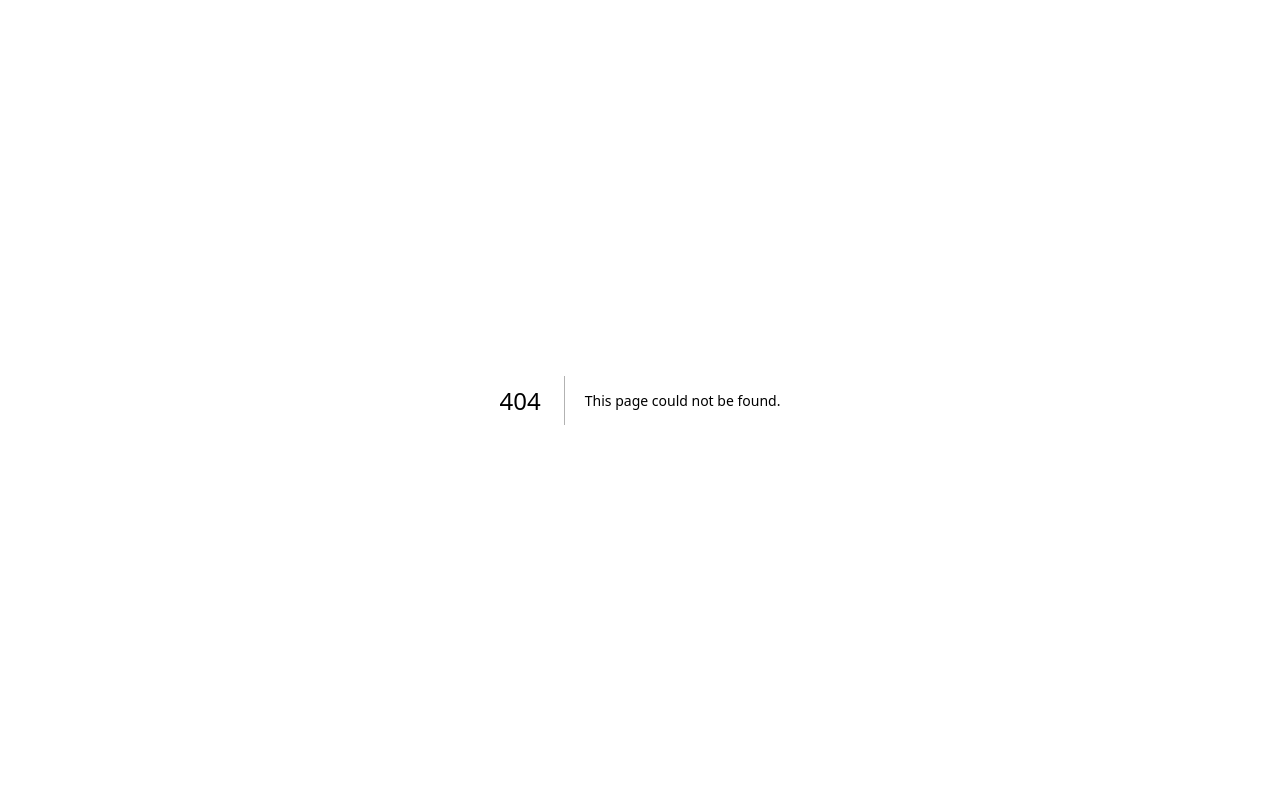
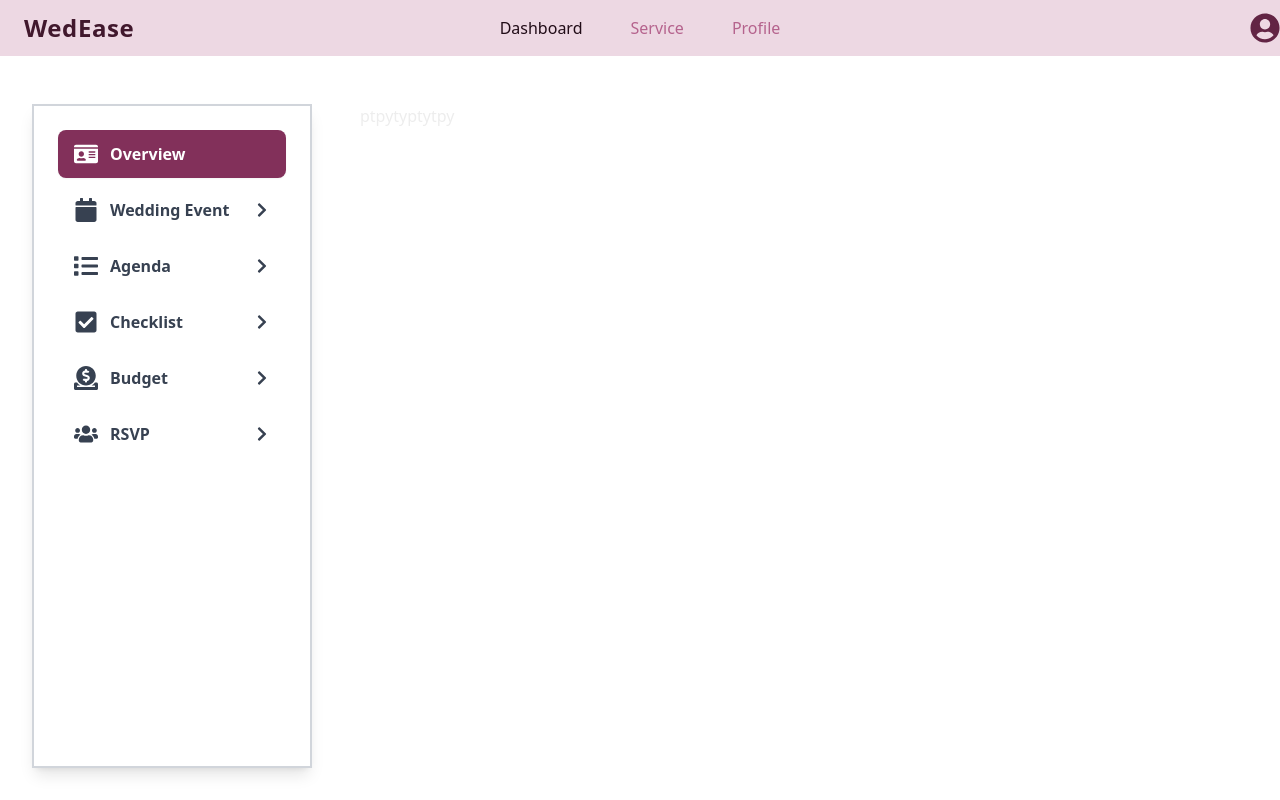
Before and after one commit to mandara-samanalee/WedEase_frontend, a Next.js app: page /customer/dashboard/overview in a window 1280 px wide. Before the commit this address had no page. Built offline with nearby package versions, Linux system fonts and the light colour scheme.

Commit message:
add dashbaord section side nav and route structure

```diff
--- a/src/components/CustomerLayout/CustomerSidebar.tsx
+++ b/src/components/CustomerLayout/CustomerSidebar.tsx
@@ -1,7 +1,7 @@
-import { FaUser, FaLock } from "react-icons/fa";
-import { MdAssignmentInd } from "react-icons/md";
-import { HiBookmark, HiSearch } from "react-icons/hi"; // Added HiSearch for browse
-import React from "react";
+"use client";
+import { FaUser, FaLock, FaCalendar, FaList, FaCheckSquare, FaUsers, FaChevronDown, FaChevronRight, FaDonate, FaIdCard } from "react-icons/fa";
+import { HiBookmark, HiSearch } from "react-icons/hi";
+import React, { useState } from "react";
 import { usePathname } from "next/navigation";
 
 interface CustomerSidebarProps {
@@ -15,20 +15,194 @@ export default function CustomerSidebar({ activeSection }: CustomerSidebarProps)
     : pathname.startsWith('/customer/profile') ? 'profile'
     : activeSection;
 
+  // State to track expanded sections
+  const [expandedSections, setExpandedSections] = useState({
+    weddingEvent: false,
+    agenda: false,
+    checklist: false,
+    budget: false,
+    rsvp: false,
+  });
+
+  // Toggle function for expanding/collapsing sections
+  const toggleSection = (section: keyof typeof expandedSections) => {
+    setExpandedSections((prev) => ({
+      ...prev,
+      [section]: !prev[section],
+    }));
+  };
+
   const renderSidebarContent = () => {
     switch (currentSection) {
       case 'dashboard':
         return (
           <>
+            {/* Overview (no sub-sections) */}
             <a
               href="/customer/dashboard/overview"
               className={`flex items-center gap-3 px-4 py-3 rounded-lg font-semibold text-m transition-all ${
                 pathname === '/customer/dashboard/overview' ? 'bg-purple-600 text-white shadow-sm' : 'text-gray-700 hover:bg-purple-50 hover:text-purple-700'
               }`}
             >
-              <MdAssignmentInd className="text-2xl" />
+              <FaIdCard className="text-2xl" />
               Overview
             </a>
+            {/* Wedding Event */}
+            <div className="mt-2">
+              <button
+                onClick={() => toggleSection('weddingEvent')}
+                className="flex items-center gap-3 px-4 py-3 w-full text-left font-semibold text-m text-gray-700 hover:bg-purple-50 hover:text-purple-700"
+              >
+                <FaCalendar className="text-2xl" />
+                Wedding Event
+                {expandedSections.weddingEvent ? <FaChevronDown className="ml-auto" /> : <FaChevronRight className="ml-auto" />}
+              </button>
+              {expandedSections.weddingEvent && (
+                <div className="ml-6">
+                  <a
+                    href="/customer/dashboard/wedding-event/create"
+                    className={`flex items-center gap-3 px-4 py-3 rounded-lg font-semibold text-m transition-all ${
+                      pathname === '/customer/dashboard/wedding-event/create' ? 'bg-purple-600 text-white shadow-sm' : 'text-gray-700 hover:bg-purple-50 hover:text-purple-700'
+                    }`}
+                  >
+                    Create Event
+                  </a>
+                  <a
+                    href="/customer/dashboard/wedding-event/view"
+                    className={`flex items-center gap-3 px-4 py-3 rounded-lg font-semibold text-m transition-all ${
+                      pathname === '/customer/dashboard/wedding-event/view' ? 'bg-purple-600 text-white shadow-sm' : 'text-gray-700 hover:bg-purple-50 hover:text-purple-700'
+                    }`}
+                  >
+                    View Events
+                  </a>
+                </div>
+              )}
+            </div>
+            {/* Agenda */}
+            <div className="mt-2">
+              <button
+                onClick={() => toggleSection('agenda')}
+                className="flex items-center gap-3 px-4 py-3 w-full text-left font-semibold text-m text-gray-700 hover:bg-purple-50 hover:text-purple-700"
+              >
+                <FaList className="text-2xl" />
+                Agenda
+                {expandedSections.agenda ? <FaChevronDown className="ml-auto" /> : <FaChevronRight className="ml-auto" />}
+              </button>
+              {expandedSections.agenda && (
+                <div className="ml-6">
+                  <a
+                    href="/customer/dashboard/agenda/create"
+                    className={`flex items-center gap-3 px-4 py-3 rounded-lg font-semibold text-m transition-all ${
+                      pathname === '/customer/dashboard/agenda/create' ? 'bg-purple-600 text-white shadow-sm' : 'text-gray-700 hover:bg-purple-50 hover:text-purple-700'
+                    }`}
+                  >
+                    Create Agenda
+                  </a>
+                  <a
+                    href="/customer/dashboard/agenda/view"
+                    className={`flex items-center gap-3 px-4 py-3 rounded-lg font-semibold text-m transition-all ${
+                      pathname === '/customer/dashboard/agenda/view' ? 'bg-purple-600 text-white shadow-sm' : 'text-gray-700 hover:bg-purple-50 hover:text-purple-700'
+                    }`}
+                  >
+                    View Agenda
+                  </a>
+                </div>
+              )}
+            </div>
+            {/* Checklist */}
+            <div className="mt-2">
+              <button
+                onClick={() => toggleSection('checklist')}
+                className="flex items-center gap-3 px-4 py-3 w-full text-left font-semibold text-m text-gray-700 hover:bg-purple-50 hover:text-purple-700"
+              >
+                <FaCheckSquare className="text-2xl" />
+                Checklist
+                {expandedSections.checklist ? <FaChevronDown className="ml-auto" /> : <FaChevronRight className="ml-auto" />}
+              </button>
+              {expandedSections.checklist && (
+                <div className="ml-6">
+                  <a
+                    href="/customer/dashboard/checklist/create"
+                    className={`flex items-center gap-3 px-4 py-3 rounded-lg font-semibold text-m transition-all ${
+                      pathname === '/customer/dashboard/checklist/create' ? 'bg-purple-600 text-white shadow-sm' : 'text-gray-700 hover:bg-purple-50 hover:text-purple-700'
+                    }`}
+                  >
+                    Create Checklist
+                  </a>
+                  <a
+                    href="/customer/dashboard/checklist/my-tasks"
+                    className={`flex items-center gap-3 px-4 py-3 rounded-lg font-semibold text-m transition-all ${
+                      pathname === '/customer/dashboard/checklist/my-tasks' ? 'bg-purple-600 text-white shadow-sm' : 'text-gray-700 hover:bg-purple-50 hover:text-purple-700'
+                    }`}
+                  >
+                    My Tasks
+                  </a>
+                </div>
+              )}
+            </div>
+            {/* Budget */}
+            <div className="mt-2">
+              <button
+                onClick={() => toggleSection('budget')}
+                className="flex items-center gap-3 px-4 py-3 w-full text-left font-semibold text-m text-gray-700 hover:bg-purple-50 hover:text-purple-700"
+              >
+                <FaDonate className="text-2xl" />
+                Budget
+                {expandedSections.budget ? <FaChevronDown className="ml-auto" /> : <FaChevronRight className="ml-auto" />}
+              </button>
+              {expandedSections.budget && (
+                <div className="ml-6">
+                  <a
+                    href="/customer/dashboard/budget/allocation"
+                    className={`flex items-center gap-3 px-4 py-3 rounded-lg font-semibold text-m transition-all ${
+                      pathname === '/customer/dashboard/budget/allocation' ? 'bg-purple-600 text-white shadow-sm' : 'text-gray-700 hover:bg-purple-50 hover:text-purple-700'
+                    }`}
+                  >
+                    Budget Allocation
+                  </a>
+                  <a
+                    href="/customer/dashboard/budget/expense-tracking"
+                    className={`flex items-center gap-3 px-4 py-3 rounded-lg font-semibold text-m transition-all ${
+                      pathname === '/customer/dashboard/budget/expense-tracking' ? 'bg-purple-600 text-white shadow-sm' : 'text-gray-700 hover:bg-purple-50 hover:text-purple-700'
+                    }`}
+                  >
+                    Expense Tracking
+                  </a>
+                </div>
+              )}
+            </div>
+            {/* RSVP */}
+            <div className="mt-2">
+              <button
+                onClick={() => toggleSection('rsvp')}
+                className="flex items-center gap-3 px-4 py-3 w-full text-left font-semibold text-m text-gray-700 hover:bg-purple-50 hover:text-purple-700"
+              >
+                <FaUsers className="text-2xl" />
+                RSVP
+                {expandedSections.rsvp ? <FaChevronDown className="ml-auto" /> : <FaChevronRight className="ml-auto" />}
+              </button>
+              {expandedSections.rsvp && (
+                <div className="ml-6">
+                  <a
+                    href="/customer/dashboard/rsvp/guest-list"
+                    className={`flex items-center gap-3 px-4 py-3 rounded-lg font-semibold text-m transition-all ${
+                      pathname === '/customer/dashboard/rsvp/guest-list' ? 'bg-purple-600 text-white shadow-sm' : 'text-gray-700 hover:bg-purple-50 hover:text-purple-700'
+                    }`}
+                  >
+
+                    Guest List
+                  </a>
+                  <a
+                    href="/customer/dashboard/rsvp/responses"
+                    className={`flex items-center gap-3 px-4 py-3 rounded-lg font-semibold text-m transition-all ${
+                      pathname === '/customer/dashboard/rsvp/responses' ? 'bg-purple-600 text-white shadow-sm' : 'text-gray-700 hover:bg-purple-50 hover:text-purple-700'
+                    }`}
+                  >
+                    Responses
+                  </a>
+                </div>
+              )}
+            </div>
           </>
         );
       case 'service':
@@ -73,7 +247,7 @@ export default function CustomerSidebar({ activeSection }: CustomerSidebarProps)
               }`}
             >
               <FaLock className="text-m" />
-              Change password
+              Change Password
             </a>
           </>
         );
```
Also changed, not shown: src/app/customer/dashboard/agenda/create/page.tsx (added), src/app/customer/dashboard/agenda/view/page.tsx (added), src/app/customer/dashboard/budget/allocation/page.tsx (added), src/app/customer/dashboard/budget/expense-tracking/page.tsx (added), src/app/customer/dashboard/checklist/create/page.tsx (added), src/app/customer/dashboard/checklist/mytasks/page.tsx (added), src/app/customer/dashboard/overview/page.tsx (renamed from src/app/customer/dashboard/page.tsx), src/app/customer/dashboard/rsvp/guest-list/page.tsx (added), src/app/customer/dashboard/rsvp/responses/page.tsx (added), src/app/customer/dashboard/wedding-event/create/page.tsx (added), src/app/customer/dashboard/wedding-event/view/page.tsx (added).
